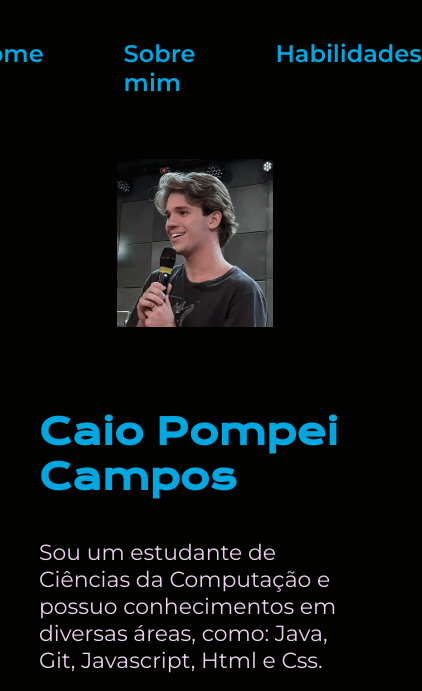
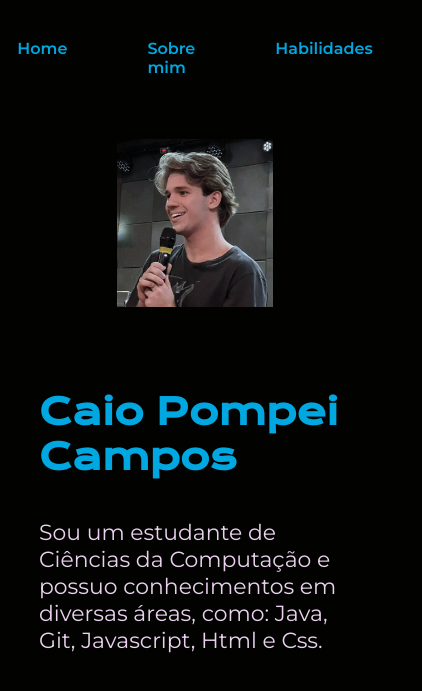
Before and after one commit to Pix4gunXd/portfolio, a plain HTML site: page index.html in a window 390 px wide. Shown: the top 691 px of the page, 422 px wide, since content can reach past the window. Drawn offline with nearby package versions, Linux system fonts and the light colour scheme.

Commit message:
add media for max-width of 450px

```diff
--- a/styles/style.css
+++ b/styles/style.css
@@ -156,3 +156,10 @@ body{
     }
 
 }
+
+@media (max-width: 450px) {
+
+    .header__menu__link{
+        font-size: 1rem;
+    }
+}
```
